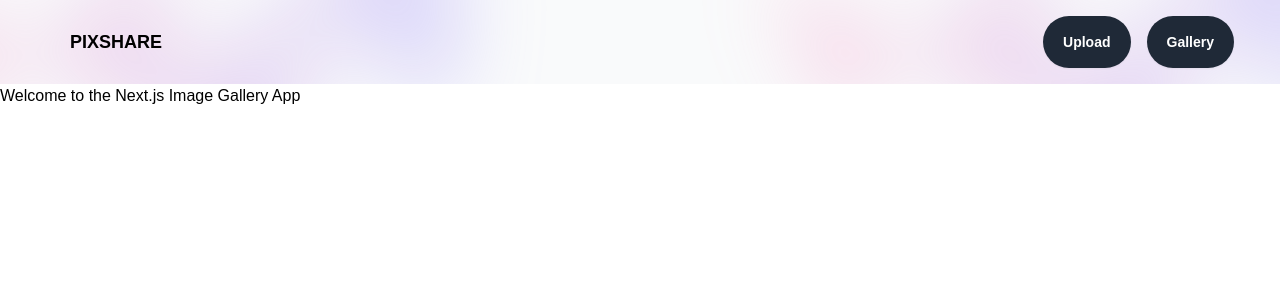
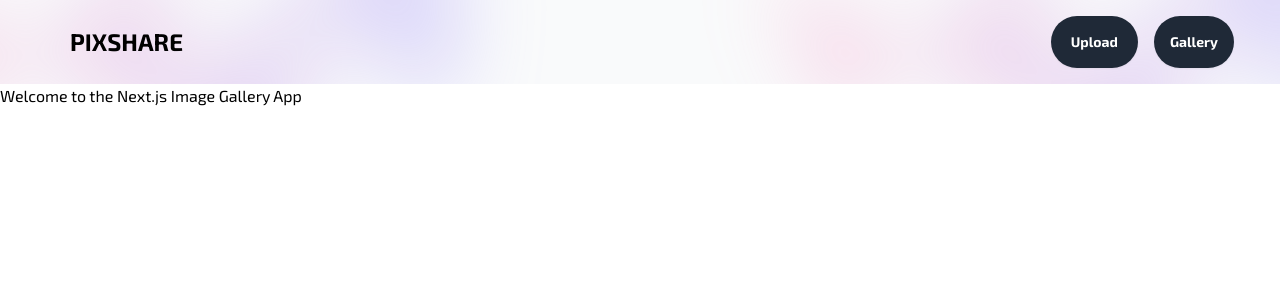
Before and after one commit to markohautala/nextjs-image-gallery-app, a Next.js app in the folder next-app/: page / in a window 1280 px wide. Shown: the top 300 px of the page. Built offline with nearby package versions, Linux system fonts and the light colour scheme.

Commit message:
update Navbar component styling and change font to 'Exo 2'

```diff
--- a/next-app/app/globals.css
+++ b/next-app/app/globals.css
@@ -1,6 +1,8 @@
+@import url('https://fonts.googleapis.com/css2?family=Exo+2:wght@400;700&display=swap');
 @tailwind base;
 @tailwind components;
 @tailwind utilities;
+
 
 
 :root {
@@ -18,7 +20,7 @@
 body {
   color: var(--foreground);
   background: var(--background);
-  font-family: Arial, Helvetica, sans-serif;
+  font-family: 'Exo 2', sans-serif;
 }
 
 :root {
--- a/next-app/components/Navbar.jsx
+++ b/next-app/components/Navbar.jsx
@@ -21,7 +21,7 @@ const Navbar = () => {
       <div className="mx-auto max-w-7xl px-2 sm:px-6 lg:px-8 w-full">
         <div className="relative flex h-16 items-center">
           {/* PIXSHARE Text on the left */}
-          <div className="text-black text-lg font-bold">
+          <div className="text-black text-2xl font-bold">
             PIXSHARE
           </div>
 
@@ -40,7 +40,7 @@ const Navbar = () => {
 
             <Link
               href="/gallery"
-              className={`rounded-full bg-gray-800 px-5 py-4 text-sm font-semibold text-white shadow-sm ${
+              className={`rounded-full bg-gray-800 px-4 py-4 text-sm font-semibold text-white shadow-sm ${
                 pathname === '/gallery'
                   ? 'border-1 border-white bg-black text-white' // Active state
                   : 'text-gray-300 hover:bg-black hover:text-white' // Default hover behavior
```
